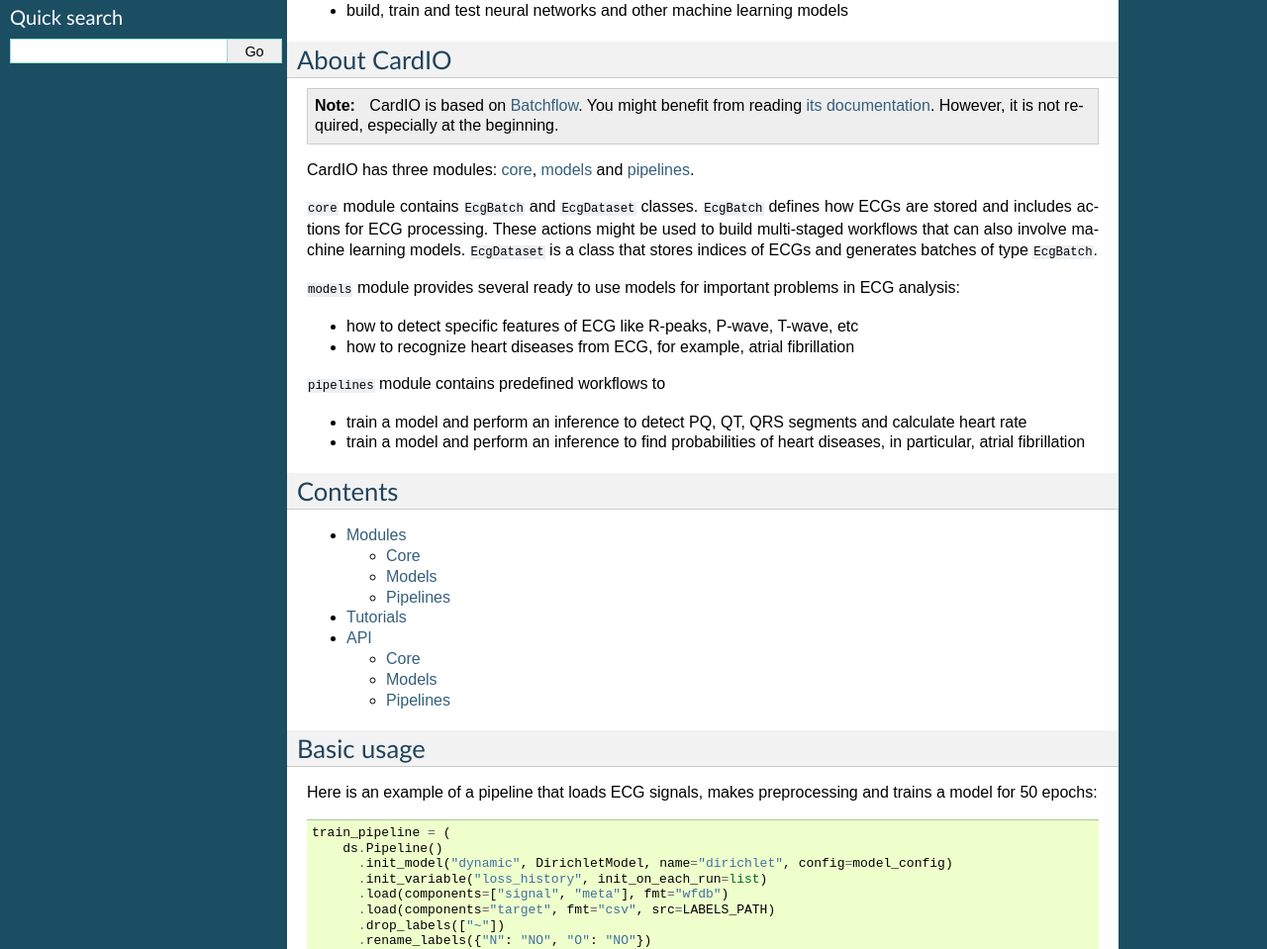
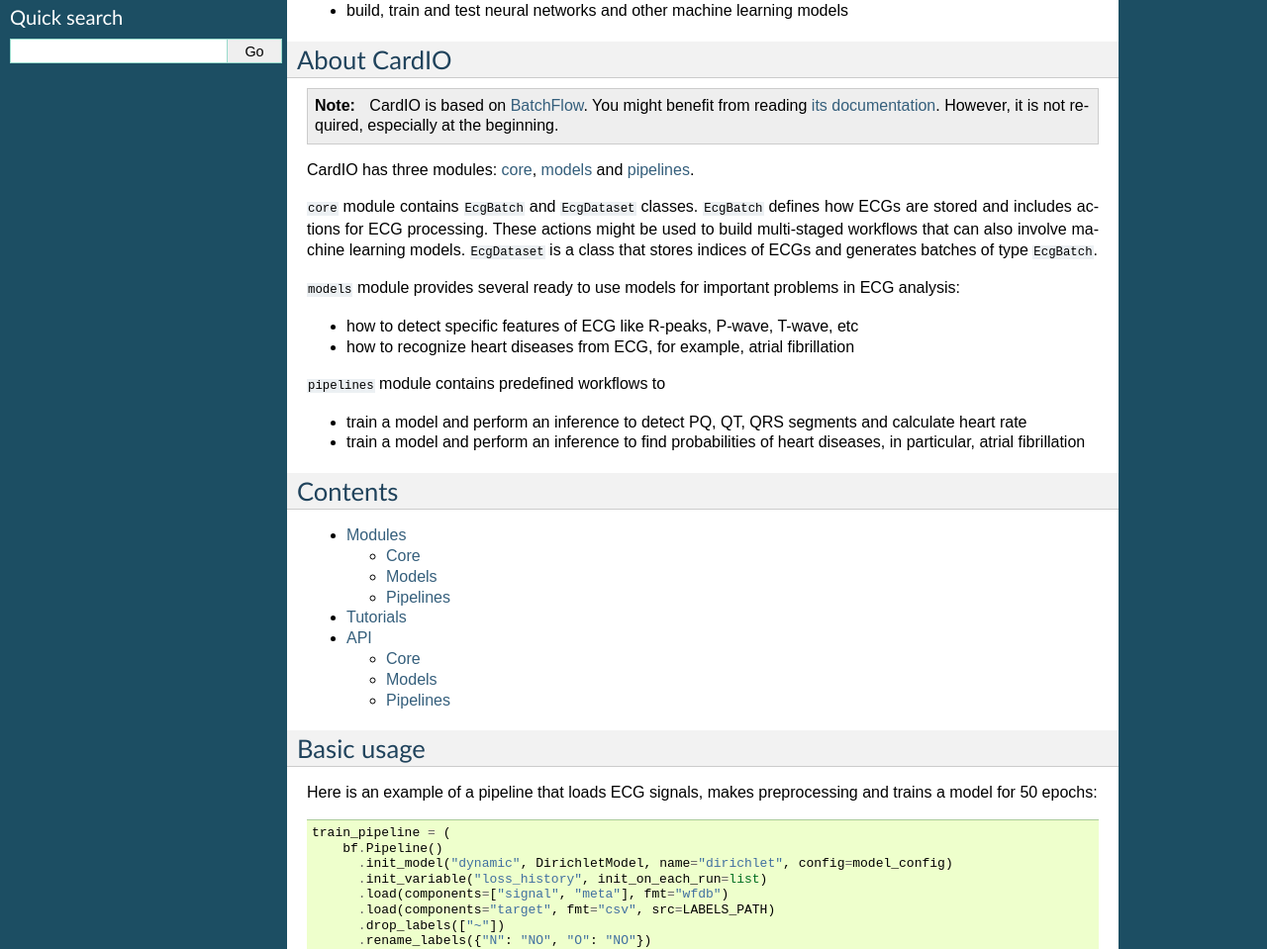
Before and after one commit to analysiscenter/cardio, a Sphinx documentation site: the page built from docs/index.rst, in a window 1280 px wide and 1400 px high. Shown: the part 352-1311 px from the top of the window at 99% size. Built offline with Sphinx 7.4.7, drawn with Linux system fonts in a browser that asks for light colours.

Commit message:
Fix misses and typos

```diff
--- a/docs/index.rst
+++ b/docs/index.rst
@@ -19,7 +19,7 @@
 About CardIO
 ============
 
-.. note:: CardIO is based on `Batchflow <https://github.com/analysiscenter/batchflow>`_. You might benefit from reading `its documentation <https://analysiscenter.github.io/batchflow>`_. However, it is not required, especially at the beginning.
+.. note:: CardIO is based on `BatchFlow <https://github.com/analysiscenter/batchflow>`_. You might benefit from reading `its documentation <https://analysiscenter.github.io/batchflow>`_. However, it is not required, especially at the beginning.
 
 CardIO has three modules: :doc:`core <./modules/core>`, :doc:`models <./modules/models>` and :doc:`pipelines <./modules/pipelines>`.
 
@@ -56,7 +56,7 @@
 .. code-block:: python
 
   train_pipeline = (
-      ds.Pipeline()
+      bf.Pipeline()
         .init_model("dynamic", DirichletModel, name="dirichlet", config=model_config)
         .init_variable("loss_history", init_on_each_run=list)
         .load(components=["signal", "meta"], fmt="wfdb")
@@ -100,7 +100,7 @@
 Installation as a project repository
 --------------------------------------
 
-When cloning repo from GitHub use flag ``--recursive`` to make sure that ``Batchflow`` submodule is also cloned::
+When cloning repo from GitHub use flag ``--recursive`` to make sure that ``BatchFlow`` submodule is also cloned::
 
     git clone --recursive https://github.com/analysiscenter/cardio.git
 
--- a/docs/modules/core.rst
+++ b/docs/modules/core.rst
@@ -35,7 +35,7 @@
 ``EcgDataset`` helps to conveniently create a list of ECG indices and generate batches
 (small subsets of data) of default type ``EcgBatch``.
 
-CardIO generates batches trought a `Batchflow <https://github.com/analysiscenter/batchflow>`_ library. To initialize this process we need to create a sequence of data item ids, e.g. using names of files in specific folder:
+CardIO generates batches trought a `BatchFlow <https://github.com/analysiscenter/batchflow>`_ library. To initialize this process we need to create a sequence of data item ids, e.g. using names of files in specific folder:
 
 .. code-block:: python
 
--- a/docs/tutorials.rst
+++ b/docs/tutorials.rst
@@ -11,4 +11,4 @@
 	Tells you about pipelines, which are also called workflows. You will learn how to build pipelines; how to use pipeline variables; how to add custom actions to the pipelines. Also, you will learn about pipeline algebra and train an atrial fibrillation detection model with built-in pipeline.
 
 * `Models <https://github.com/analysiscenter/cardio/blob/master/tutorials/III.Models.ipynb>`_
-	Shows how you can train various models with CardIO. You will train built-in CardIO models; build and train simple convolutional neural network using layers and blocks provided in `Batchflow <https://github.com/analysiscenter/batchflow>`_, Tensorflow and Keras; build and train custom logistic regression model.
+	Shows how you can train various models with CardIO. You will train built-in CardIO models; build and train simple convolutional neural network using layers and blocks provided in `BatchFlow <https://github.com/analysiscenter/batchflow>`_, Tensorflow and Keras; build and train custom logistic regression model.
```
Also changed, not shown: README.md (+1 -1 lines), 2 other files.
